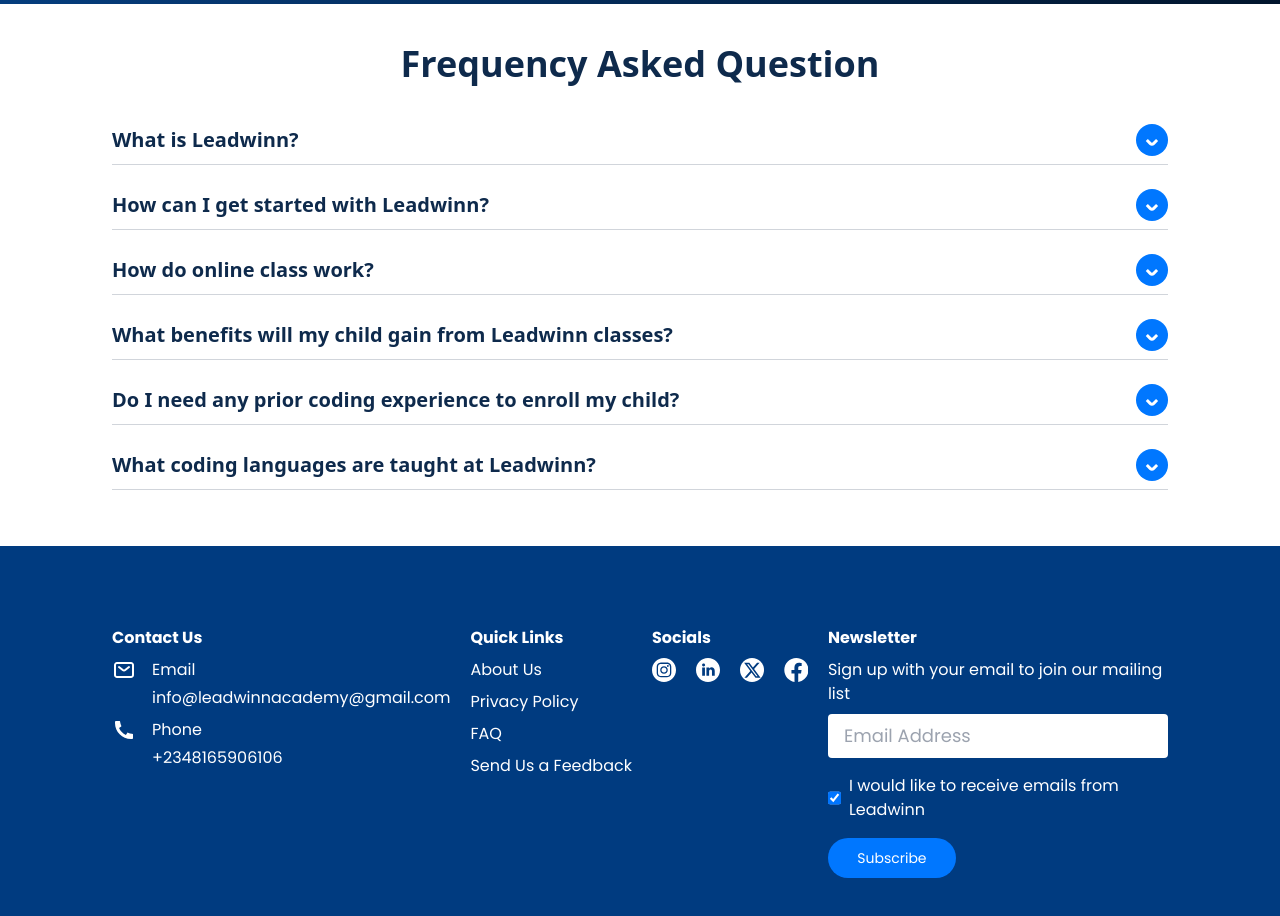
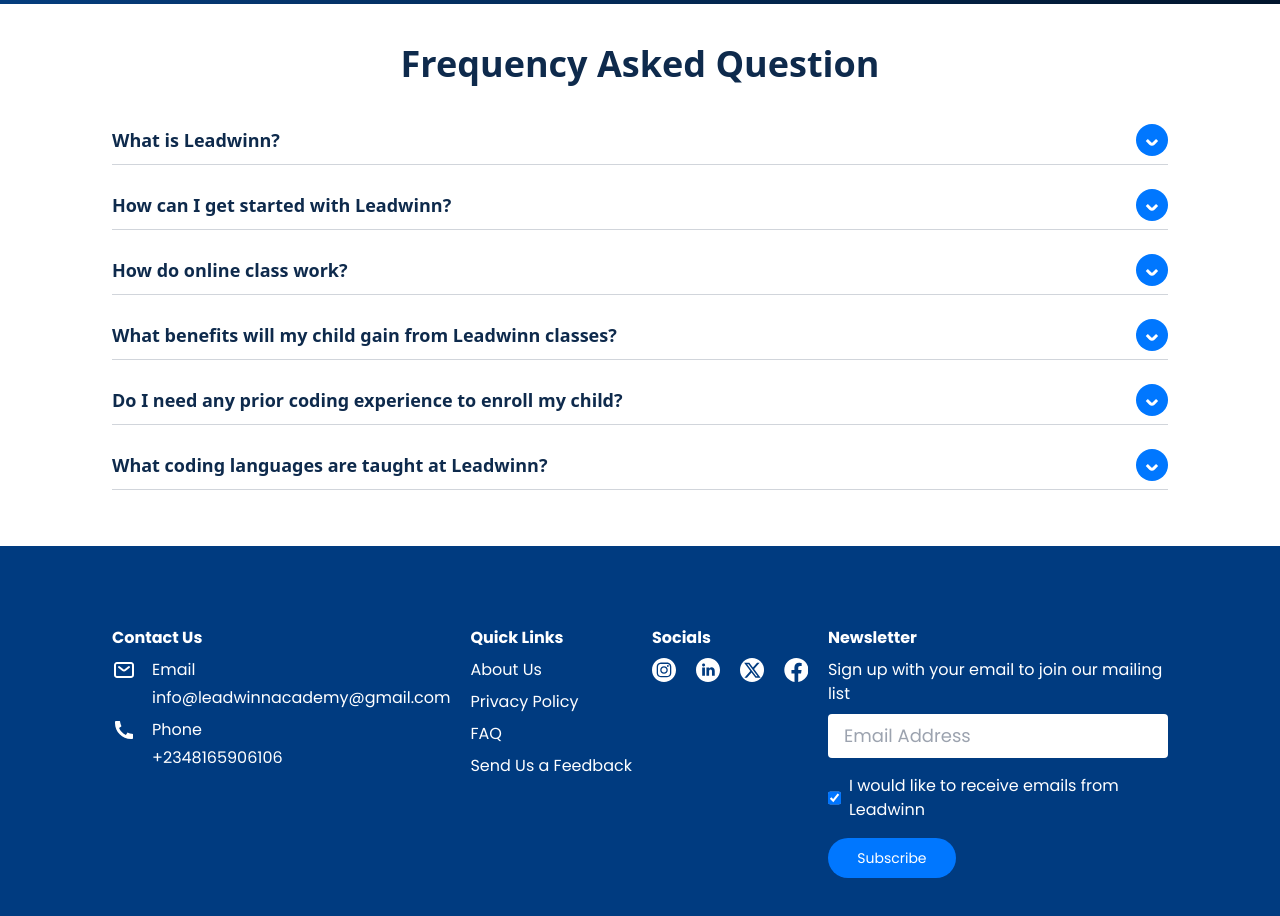
Before and after one commit to Adeleyeha-17/Leadwinn-Academy, a React (Vite) app: page / in a window 1280 px wide. Shown: the part 1700-2616 px from the top of the page. Built offline with nearby package versions, Linux system fonts and the light colour scheme.

Commit message:
updated FAQ

```diff
--- a/src/components/Faq/Faq.tsx
+++ b/src/components/Faq/Faq.tsx
@@ -32,7 +32,7 @@ export const Faq: React.FC = () => {
    ];
 
    return (
-      <div className="px-6 sm:px-10 md:px-20 lg:px-28 2xl:px-36 p-10 md:max-lg:max-w-6xl lg:max-w-7xl mx-auto">
+      <div className="px-6 sm:px-10 md:px-20 lg:px-28 p-10 md:max-lg:max-w-6xl lg:max-w-7xl mx-auto">
         <h1 className="text-head-black font-bold text-[16px] sm:text-xl lg:text-3xl xl:text-4xl mb-8 flex items-center justify-center">Frequency Asked Question</h1>
 
 
@@ -43,7 +43,7 @@ export const Faq: React.FC = () => {
                   onClick={
                      () => toggleTab(index + 1)
                }>
-                  <h3 className='text-head-black w-3/4 sm:w-full text-xs md:text-base xl:text-xl font-bold focus:border-none'>{
+                  <h3 className='text-head-black w-3/4 sm:w-full text-xs md:text-base xl:text-lg font-bold focus:border-none'>{
                      `${data.title}?`
                   }</h3>
                   <span className="w-1/4 flex items-end justify-end">{
```
